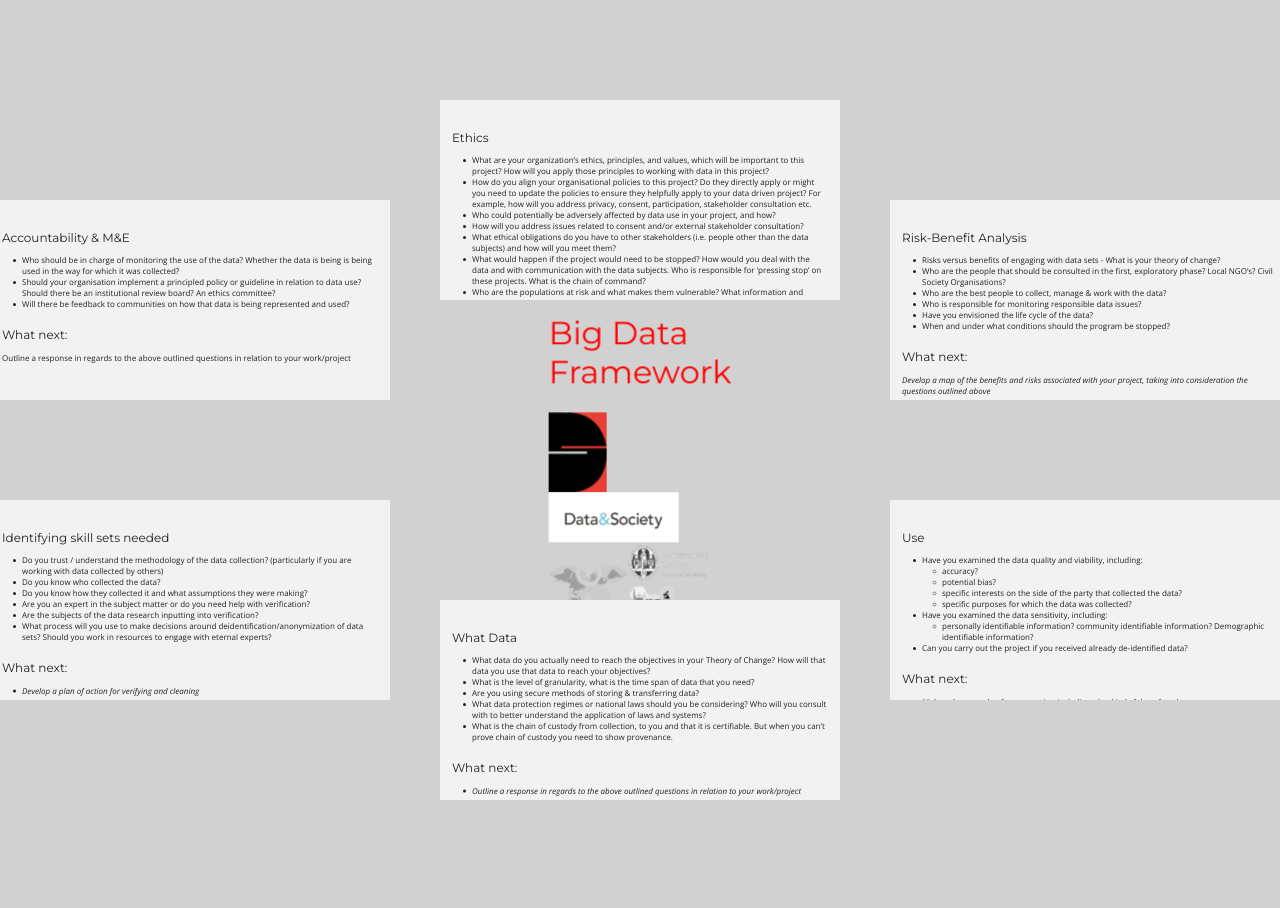
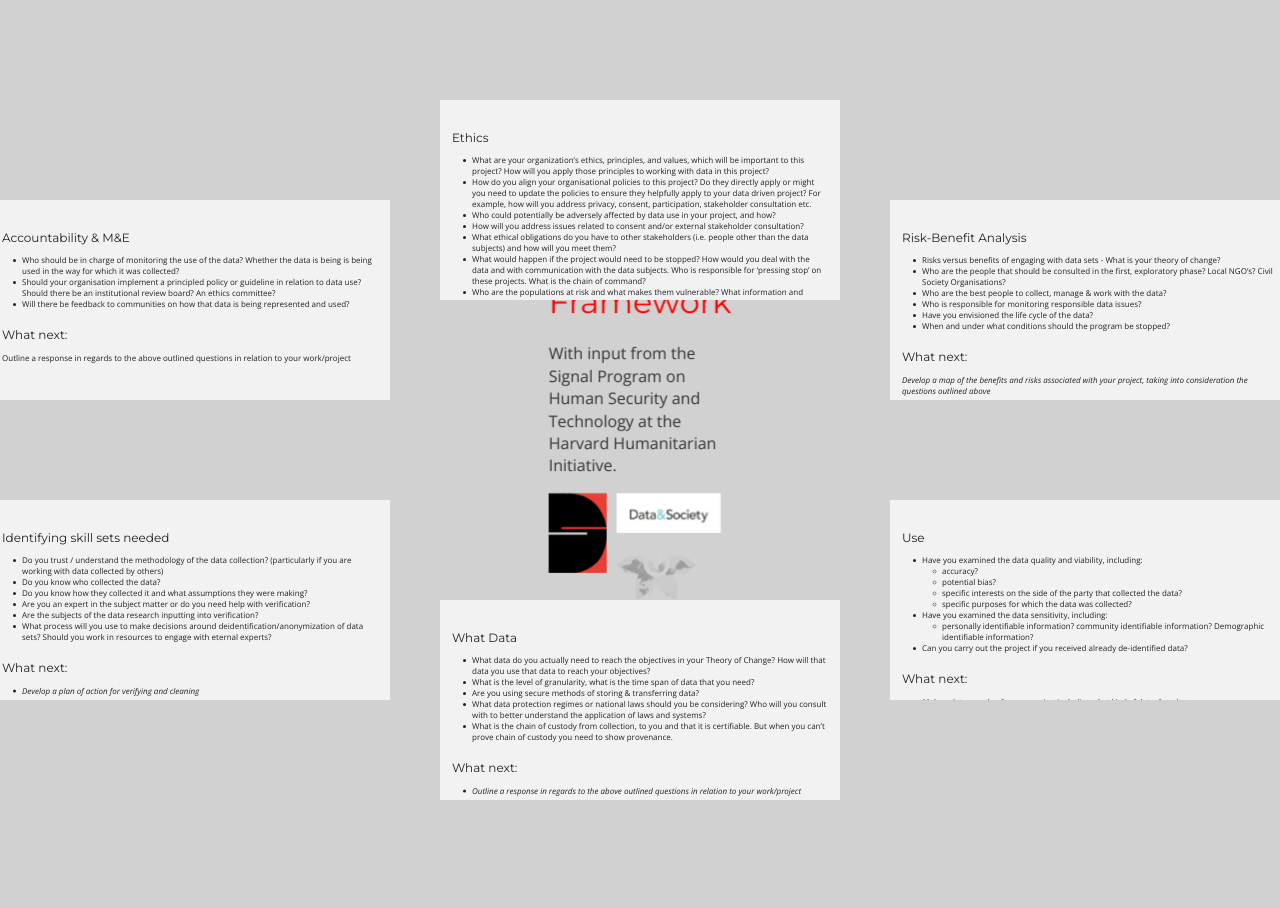
Before and after one commit to the-engine-room/big-data-framework, a Jekyll site: the page built from index.html, in a window 1280 px wide. Built offline with Jekyll 4.4.1, drawn with Linux system fonts in a browser that asks for light colours; Markdown is read by kramdown in place of the engine named in the settings; a style sheet for code colours, icons or effects is not loaded.

Commit message:
Update default.html

```diff
--- a/_layouts/default.html
+++ b/_layouts/default.html
@@ -40,10 +40,11 @@
 <div id="impress">
 	<div id="overview" class="step" data-x="0" data-y="0" data-scale="2">
         <h1 class="rdf-red">Big Data Framework</h1>
+        <p>With input from the Signal Program on Human Security and Technology at the Harvard Humanitarian Initiative.</p>
         <img src="{{ site.url }}/images/ResponsibleDataLogo80x110.png" style="
     float: left;height: 80px;margin-right: 10px;">
     <img src="{{ site.url }}/images/datasociety_logotype_w_print-01.png" style="
-    float: left;height: 50px;">
+    float: left;height: 40px;">
     <img src="{{ site.url }}/images/eR-bw-square.png" style="
     float: left;height: 80px;">
     <img src="{{ site.url }}/images/leiden-bw-square.png" style="
```
